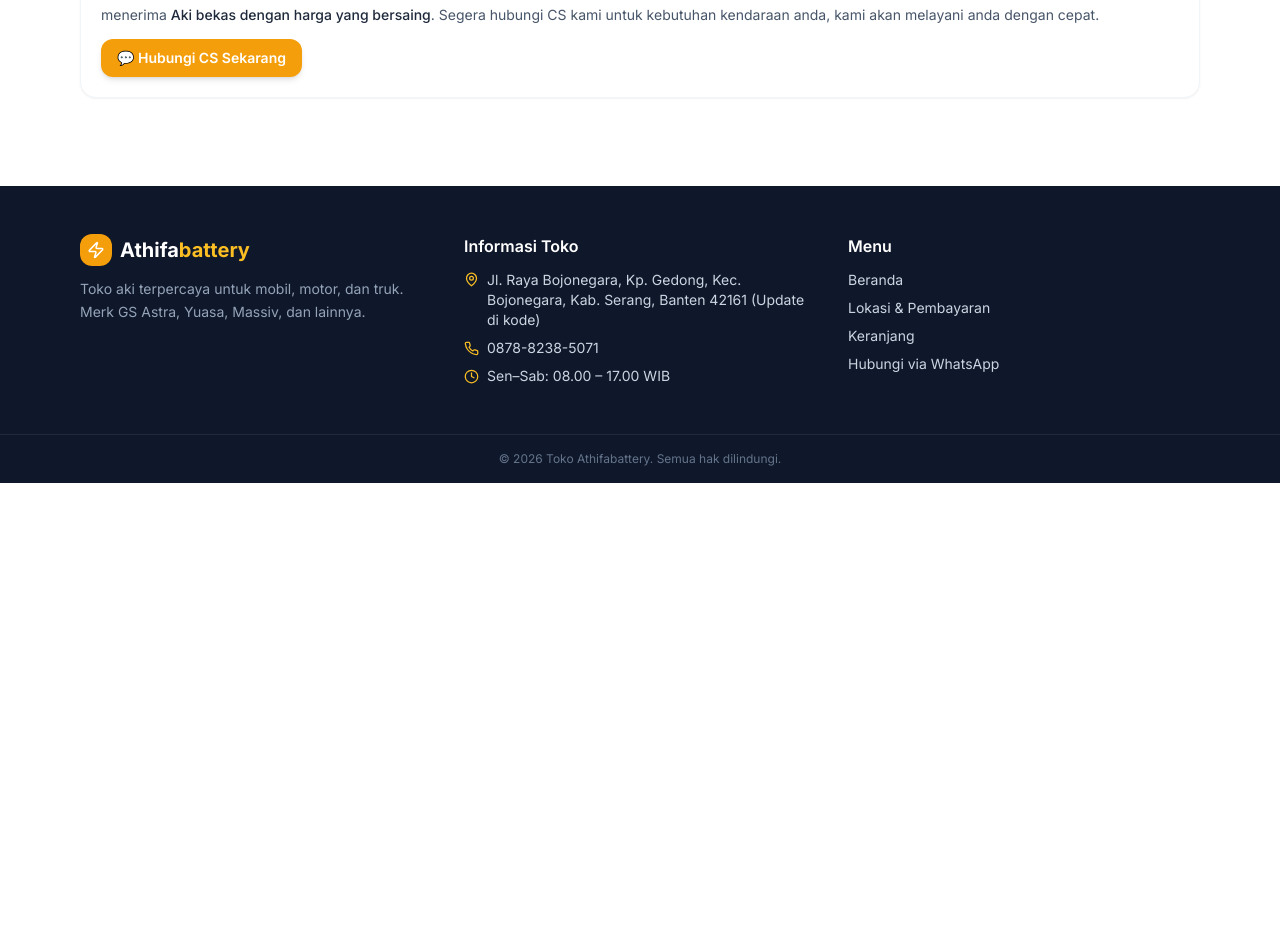
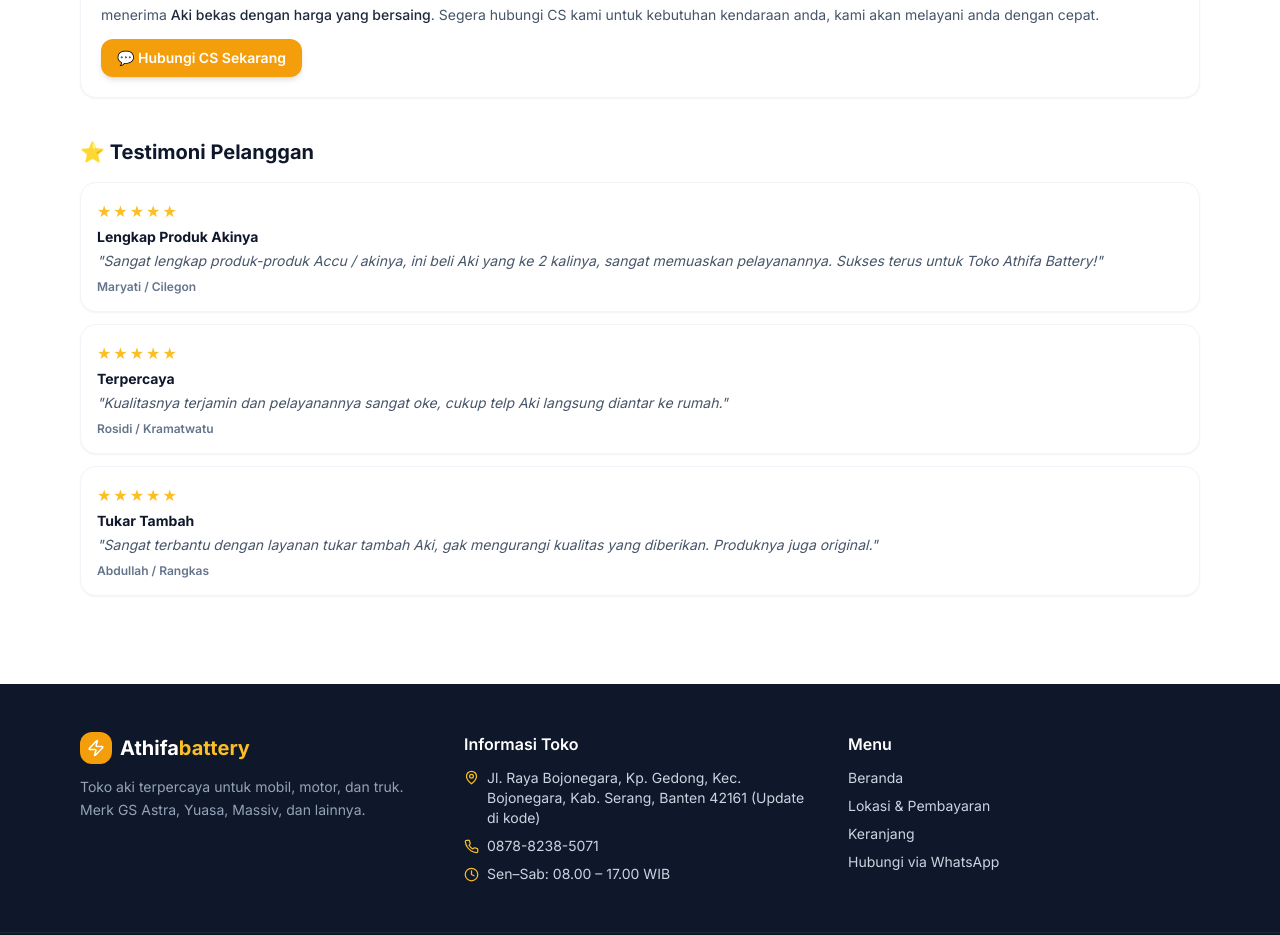
Before and after one commit to design-indra/toko-athifabattery, a Next.js app: page / in a window 1280 px wide. Shown: the part 1260-2195 px from the top of the page. Before the commit the page ends 1743 px from the top, so only its background shows below. Built offline with nearby package versions, Linux system fonts and the light colour scheme; no server answers; the database is empty.

Commit message:
feat: tambah section testimoni pelanggan

```diff
--- a/app/page.tsx
+++ b/app/page.tsx
@@ -83,6 +83,24 @@
             </a>
           </div>
         </section>
+      {/* Testimoni */}
+      <section className="space-y-4">
+        <h2 className="text-xl font-bold">⭐ Testimoni Pelanggan</h2>
+        <div className="space-y-3">
+          {[
+            { name: "Maryati", lokasi: "Cilegon", judul: "Lengkap Produk Akinya", pesan: "Sangat lengkap produk-produk Accu / akinya, ini beli Aki yang ke 2 kalinya, sangat memuaskan pelayanannya. Sukses terus untuk Toko Athifa Battery!" },
+            { name: "Rosidi", lokasi: "Kramatwatu", judul: "Terpercaya", pesan: "Kualitasnya terjamin dan pelayanannya sangat oke, cukup telp Aki langsung diantar ke rumah." },
+            { name: "Abdullah", lokasi: "Rangkas", judul: "Tukar Tambah", pesan: "Sangat terbantu dengan layanan tukar tambah Aki, gak mengurangi kualitas yang diberikan. Produknya juga original." },
+          ].map((t) => (
+            <div key={t.name} className="card p-4 space-y-1">
+              <div className="flex gap-0.5">{"★★★★★".split("").map((s,i) => <span key={i} className="text-amber-400">{s}</span>)}</div>
+              <p className="font-bold text-sm">{t.judul}</p>
+              <p className="text-sm text-slate-600 dark:text-slate-300 italic">"{t.pesan}"</p>
+              <p className="text-xs font-semibold text-slate-500 dark:text-slate-400 pt-1">{t.name} / {t.lokasi}</p>
+            </div>
+          ))}
+        </div>
+      </section>
       </main>
       <Footer />
     </>
```
